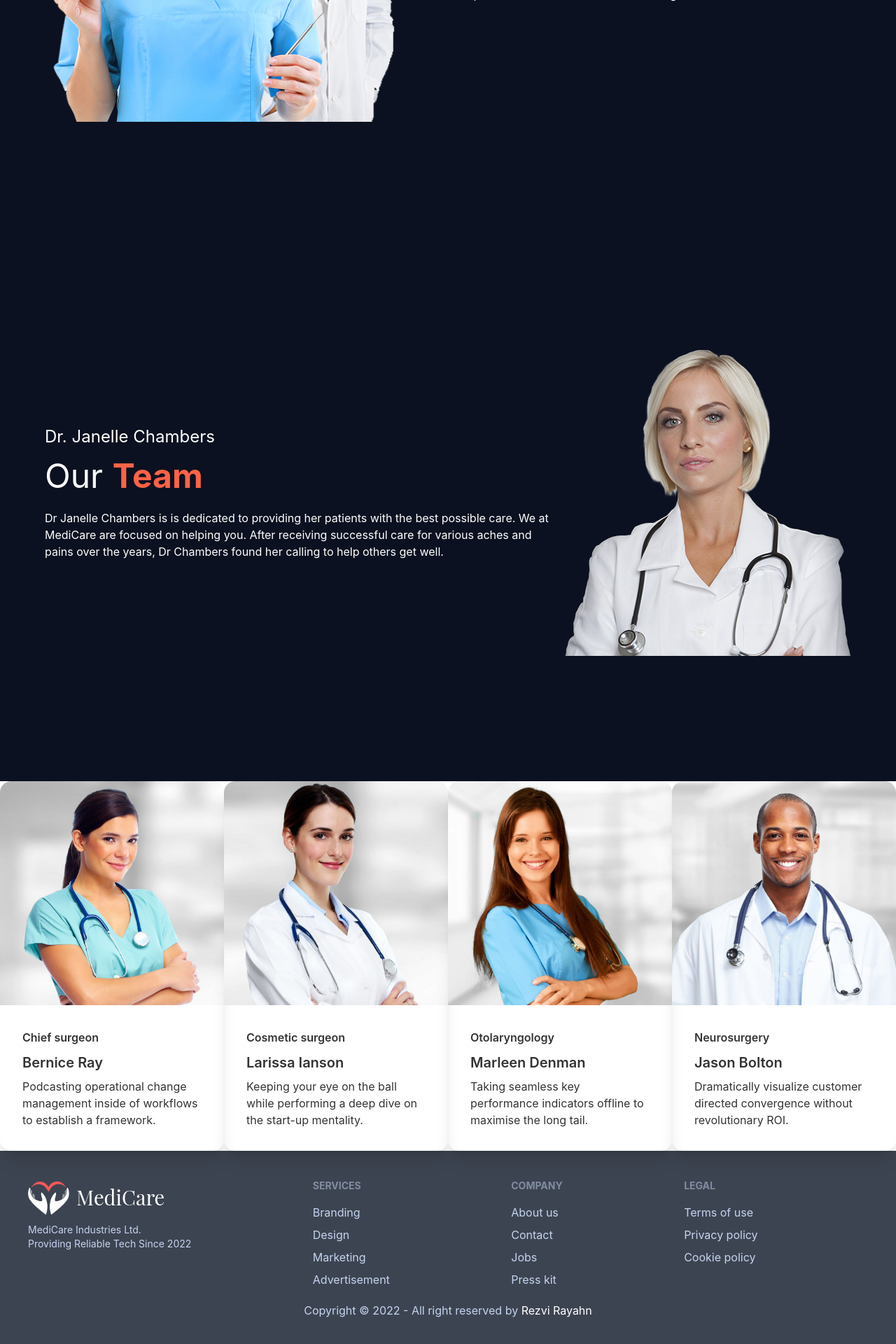
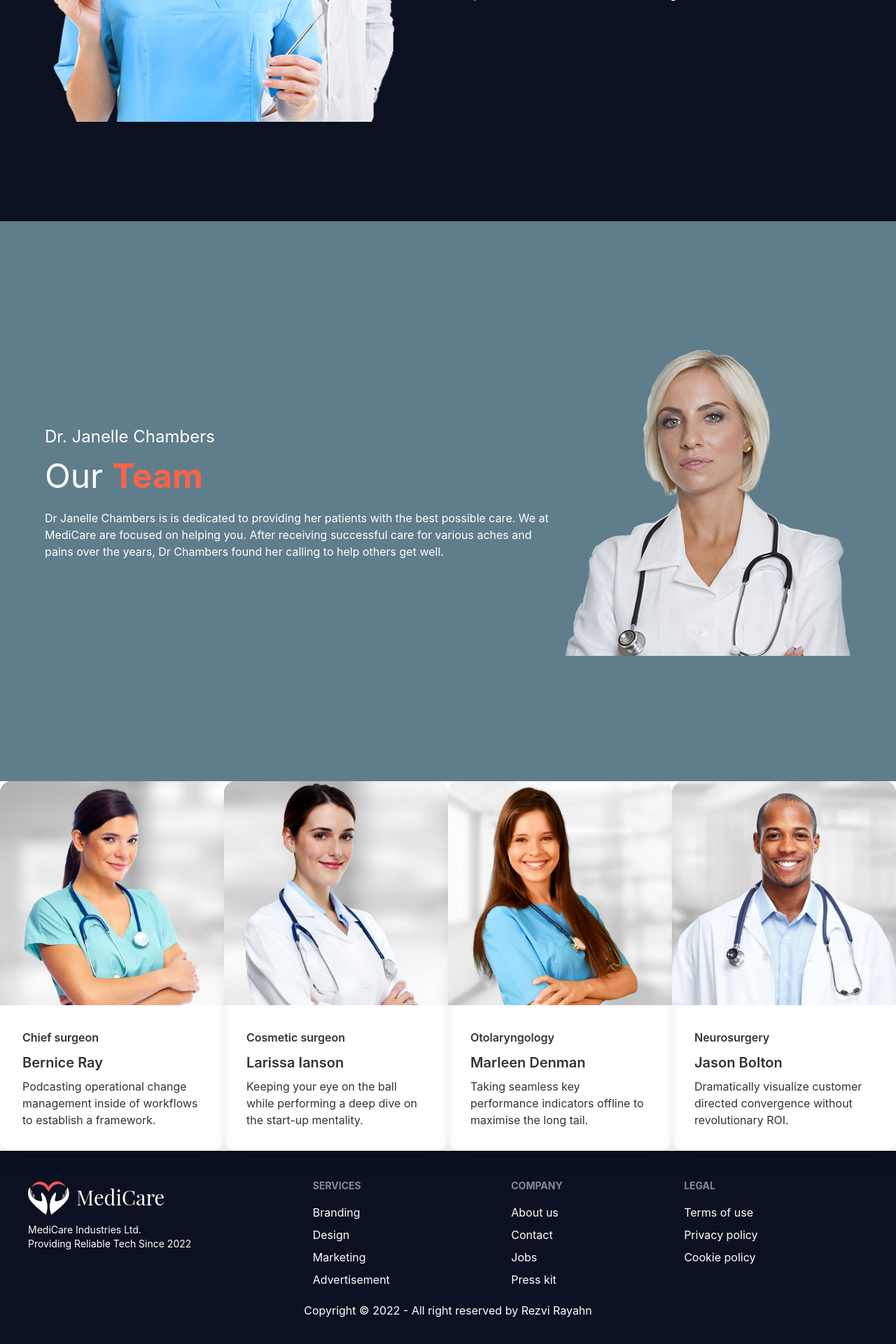
Before and after one commit to rezvirayhan/doctors-portal-client, a React (Create React App) app: page /about-us in a window 1280 px wide. Shown: the part 1348-3268 px from the top of the page at 70% size. Built offline with nearby package versions, Linux system fonts and the light colour scheme; no server answers.

Commit message:
cons section start

```diff
--- a/src/Pages/About/About.js
+++ b/src/Pages/About/About.js
@@ -1,6 +1,7 @@
 import React from 'react';
 import Footer from '../Shared/Footer';
 import AboutBanner from './AboutBanner';
+import AboutFaq from './AboutFaq';
 import AboutHome from './AboutHome';
 import AboutTeam from './AboutTeam';
 import AboutTeamDoctor from './AboutTeamDoctor';
@@ -11,6 +12,7 @@ const About = () => {
           <AboutBanner></AboutBanner>
           <AboutTeam></AboutTeam>
           <AboutTeamDoctor></AboutTeamDoctor>
+          <AboutFaq></AboutFaq>
           <Footer></Footer>
         </div>
     );
--- /dev/null
+++ b/src/Pages/About/AboutFaq.js
@@ -0,0 +1,11 @@
+import React from 'react';
+
+const AboutFaq = () => {
+    return (
+        <div>
+
+        </div>
+    );
+};
+
+export default AboutFaq;
--- a/src/Pages/About/AboutTeam.js
+++ b/src/Pages/About/AboutTeam.js
@@ -3,7 +3,7 @@ import aboutTeam from "../../assets/about_main.png";
 
 const AboutTeam = () => {
     return (
-        <div style={{background:'#0b1120', color:'white'}}>
+        <div style={{background:'#607d8b', color:'white'}}>
         <div className="hero min-h-screen px-12">
           <div className="hero-content flex-col lg:flex-row-reverse">
             <img src={aboutTeam} className="w-[600px] md-w-[500px] lg-w-sm" alt="" />
--- a/src/Pages/Dashbord/AddDoctor.js
+++ b/src/Pages/Dashbord/AddDoctor.js
@@ -156,7 +156,7 @@ const AddDoctor = () => {
           </label>
           <input
             type="file"
-            className="input input-bordered w-full max-w-xs"
+            class="file-input file-input-bordered w-full max-w-xs"
             {...register("image", {
               required: {
                 value: true,
--- a/src/Pages/Home/Service.js
+++ b/src/Pages/Home/Service.js
@@ -10,9 +10,9 @@ const Service = ({service}) => {
       <h2 className="card-title">{service.name}</h2>
       <p>{service.description}</p>
 
-      {/* <div className="card-actions">
+      <div className="card-actions">
         <button className="btn btn-primary">Buy Now</button>
-      </div> */}
+      </div>
     </div>
   </div>
   );
--- a/src/Pages/Shared/Footer.js
+++ b/src/Pages/Shared/Footer.js
@@ -2,7 +2,7 @@ import React from "react";
 import logo from '../../assets/footer_logo.png'
 const Footer = () => {
   return (
-    <footer className="p-10 bg-neutral text-neutral-content">
+    <footer style={{background:'#0b1120', color:'white'}} className="p-10 text-neutral-content mb-0 mt-0">
       <div className="footer">
         <div>
           <img src={logo} alt="" />
@@ -47,6 +47,7 @@ const Footer = () => {
         </div>
       </div>
     </footer>
+
   );
 };
 
```
